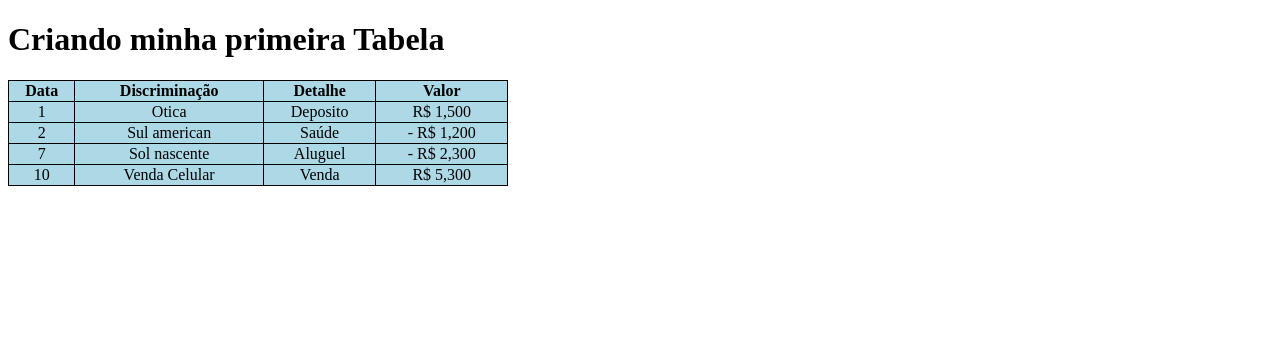
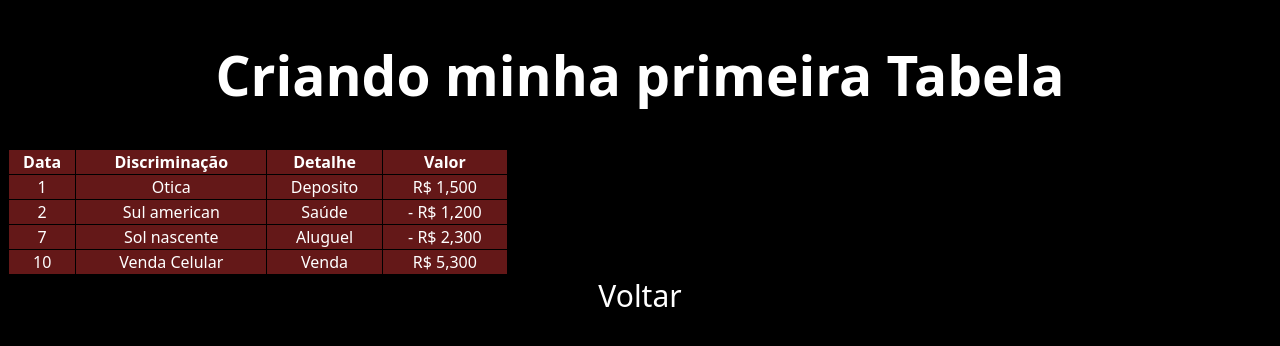
Before and after one commit to Gusfilho96/html-css, a plain HTML site: page Modulo3/tabelas.html in a window 1280 px wide. Drawn offline with Linux system fonts and the light colour scheme.

Commit message:
Coloquei um estilo no modulo 3

```diff
--- a/Modulo3/style.css
+++ b/Modulo3/style.css
@@ -1,7 +1,33 @@
 @charset "UTF-8";
 
+*{
+    font-family: system-ui
+    , -apple-system, BlinkMacSystemFont, 'Segoe UI', Roboto, Oxygen, Ubuntu, Cantarell, 'Open Sans', 'Helvetica Neue', sans-serif;
+    text-align: center;
+}
+
+body{
+    background-color: black;
+    color:white
+}
+
+h1{
+    font-size: 55px;
+}
+
+a{
+    text-decoration: none;
+    color: white;
+    font-size: 30px;
+}
+
+a:hover{
+    text-decoration: underline;
+    color: red;
+}
+
 table{
-    background-color: lightblue;
+    background-color: rgb(100, 24, 24);
     border-collapse: collapse;
     height: 50px;
     width: 500px;
--- a/Modulo3/tabelas.html
+++ b/Modulo3/tabelas.html
@@ -84,5 +84,6 @@
             </tr>
         </tbody>
     </table>
+    <a href="index.html">Voltar</a>
 </body>
 </html>
```
Also changed, not shown: Modulo3/index.html (+1 -0 lines).
